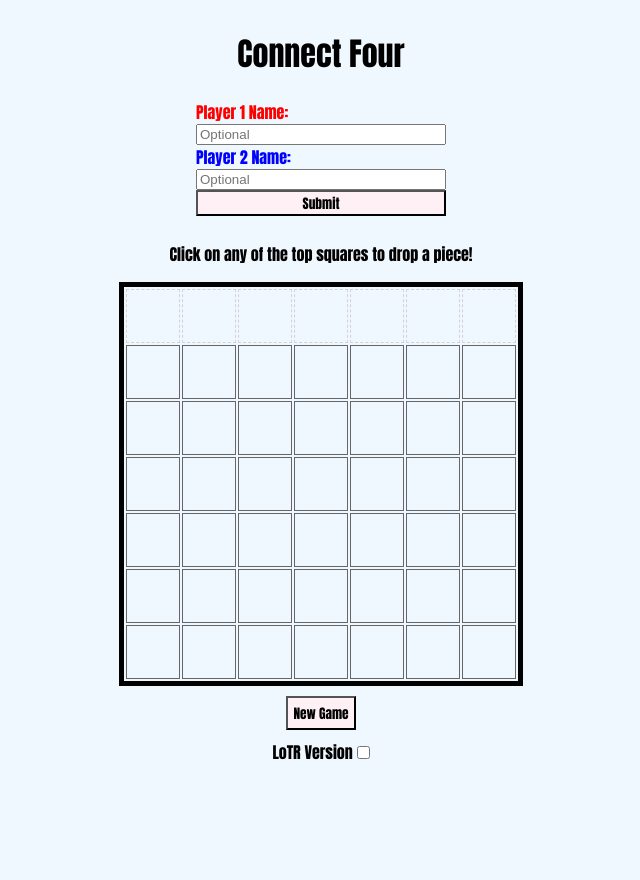
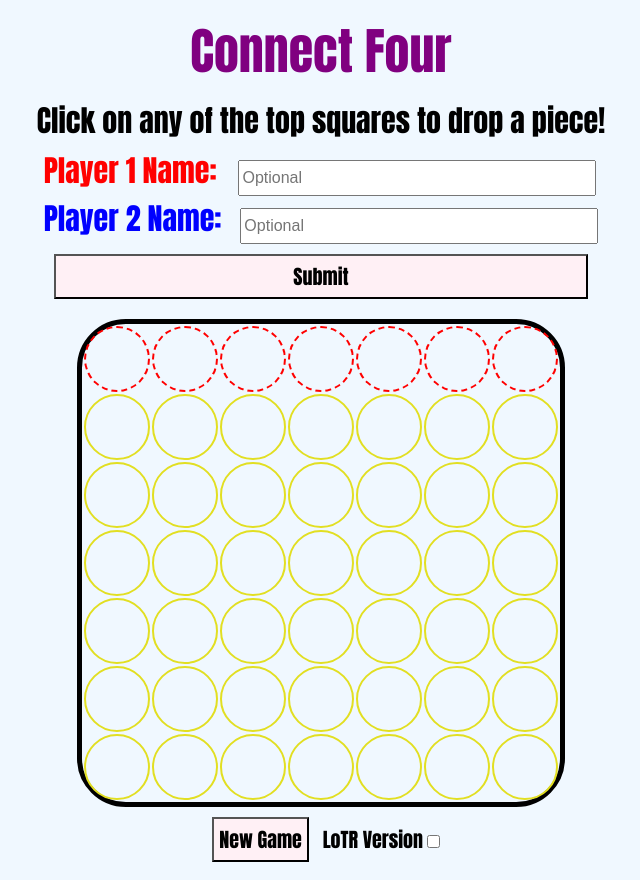
Before and after one commit to tsuyokoya/connect-four, a plain HTML site: page index.html in a window 1280 px wide. Shown: the whole page, without its empty margins (319-959 px from the left). Before the commit the page ends 800 px from the top, so only its background shows below. Drawn offline with Linux system fonts and the light colour scheme.

Commit message:
Added images folder and minor CSS layout updates

```diff
--- a/connect4.css
+++ b/connect4.css
@@ -8,33 +8,64 @@ body {
 
 /* game board table */
 
+h1 {
+  font-size: 50px;
+  margin:5px;
+  color:purple;
+}
+
+p {
+  font-size: 30px;
+  margin:5px;
+}
+
 #board td {
-  width: 50px;
-  height: 50px;
-  border: solid 1px #666;
+  width: 60px;
+  height: 60px;
+  border: solid 2px rgb(226, 223, 34);
+  border-radius: 50%;
 }
 
 #game {
   border: 5px solid black;
+  border-radius: 10%;
 }
 
-form {
+#form-control {
   margin-bottom:10px;
   display:flex;
   flex-direction: column;
-  width:250px;
+  flex-wrap: wrap;
+  justify-content: center;
+}
+
+#player1,
+#player2 {
+  height:30px;
+  width: 350px;
+  font-size: inherit;
+}
+
+#player1 {
+  margin-left:18px;
+}
+
+#player2 {
+  margin-left:15px;
 }
 
 button {
   font-family: inherit;
 }
 
-#player1{
+label[for=player1] {
   color:red;
+  font-size: 30px;
 }
 
-#player2{
+label[for=player2] {
   color:blue;
+  font-size: 30px;
 }
 /* pieces are div within game table cells: draw as colored circles */
 
@@ -56,28 +87,27 @@ button {
 /* column-top is table row of clickable areas for each column */
 
 #column-top td {
-  border: dashed 1px lightgray;
+  border: dashed 2px red;
 }
 
 #column-top td:hover {
   background-color: gold;
 }
 
-#submit,
-#reset {
+#submit-btn,
+#reset-btn {
   cursor: pointer;
   background-color: lavenderblush;
+  font-size: 20px;
+  margin:10px;
+  padding:5px;
 }
 
-#submit:hover,
-#reset:hover {
+#submit-btn:hover,
+#reset-btn:hover {
   opacity:50%;
   transform:translateY(-3px);
-}
-
-#reset {
-  margin:10px;
-  padding:5px;
+  transition-duration: 0.5s;
 }
 
 @keyframes drop {
@@ -85,20 +115,25 @@ button {
   100% { transform: translateY(0px); }
 }
 
-
-.p1Lotr {
-  background-image: url(https://compote.slate.com/images/6bb83d91-bd51-49c7-b054-550f5af8dc53.jpg);
+.p1-lotr {
+  background-image: url("images/lotr-sauron.jpeg");
   background-size:cover;
   background-position: center;
 }
 
-.p2Lotr {
-  background-image: url(https://www.looper.com/img/gallery/gandalfs-backstory-explained/intro-1566589403.jpg);
+.p2-lotr {
+  background-image: url("images/lotr-gandalf.jpeg");
   background-size:cover;
   background-position: center;
 }
 
-#lotr{
+#lotr-theme {
   margin:0;
   padding:0;
+  cursor: pointer;
 }
+
+label[for=lotr-theme]{
+  cursor:pointer;
+  font-size: 20px;
+}
--- a/connect4.js
+++ b/connect4.js
@@ -124,11 +124,11 @@ const placeInTable = (y, x) => {
 
     piece.classList.add("piece");
 
-    if(lotr.checked){
+    if(lotrTheme.checked){
       if(currPlayer === 1){
-        piece.classList.add("p1Lotr");
+        piece.classList.add("p1-lotr");
       } else {
-        piece.classList.add("p2Lotr");
+        piece.classList.add("p2-lotr");
       }
     } else {
       if(currPlayer === 1){
@@ -184,12 +184,12 @@ const checkForWin = () => {
 makeBoard();
 
 //handle custom player names
-const form = document.querySelector('form');
+const formControl = document.querySelector('#form-control');
 const input = document.querySelectorAll('input');
 let p1Name = 'Player 1';
 let p2Name = 'Player 2';
 
-form.addEventListener("submit",(e) => {
+formControl.addEventListener("submit",(e) => {
   p1Name = e.target[0].value;
   p2Name = e.target[1].value;
   e.preventDefault();
@@ -201,8 +201,8 @@ form.addEventListener("submit",(e) => {
 })
 
 //Reset board
-const reset = document.querySelector('#reset');
-reset.addEventListener('click',() => {
+const resetBtn = document.querySelector('#reset-btn');
+resetBtn.addEventListener('click',() => {
   //reset in-JS board
   board = [];
   makeBoard();
@@ -218,12 +218,12 @@ reset.addEventListener('click',() => {
 
 //change background image and piece images to Lord of the Rings theme
 const body = document.querySelector('body');
-const lotr = document.querySelector('#lotr');
+const lotrTheme = document.querySelector('#lotr-theme');
 
-lotr.addEventListener('click',(e) => {
-  let lotrEnabled = lotr.checked;
+lotrTheme.addEventListener('click',(e) => {
+  let lotrEnabled = lotrTheme.checked;
   if(lotrEnabled) {
-    body.style.backgroundImage = 'url(https://media.vanityfair.com/photos/6108358567433342b380092f/5:3/w_2000,h_1200,c_limit/lord-of-the-rings-amazon-studios.png)';
+    body.style.backgroundImage = 'url("images/lotr-background-image.png")';
     body.style.backgroundPosition = 'center';
   } else { //reset when unchecked
     body.style.backgroundImage = '';
--- a/index.html
+++ b/index.html
@@ -1,4 +1,5 @@
 <!doctype html>
+<html lang = "en">
   <head>
     <title>Connect 4</title>
     <link href="connect4.css" rel="stylesheet">
@@ -7,27 +8,28 @@
     <div id="header">
       <h1>Connect Four</h1>
     </div>
-<form action="">
-  <label for="player1" id="player1">Player 1 Name:</label>
-  <input type="text" name="player1" placeholder="Optional">
-  <label for="player2" id="player2">Player 2 Name:</label>
-  <input type="text" name="player2" placeholder = "Optional">
-  <button id="submit">Submit</button>
-</form>
     <div>
       <p>Click on any of the top squares to drop a piece!</p>
     </div>
+    <form id="form-control">
+      <div>
+        <label for="player1">Player 1 Name:</label>
+        <input type="text" id="player1" name="player1" placeholder="Optional">
+      </div>
+      <div>
+        <label for="player2">Player 2 Name:</label>
+        <input type="text" id="player2" name="player2" placeholder = "Optional">
+      </div>
+      <button id="submit-btn">Submit</button>
+    </form>
     <div id="game">
       <table id="board"></table>
     </div>
     <div>
-  <button id="reset">New Game</button>
-</div>
-<div>
-  <label for="lotr">LoTR Version</label>
-  <input type="checkbox" id="lotr" name="lotr">
+      <button id="reset-btn">New Game</button>
+      <label for="lotr-theme">LoTR Version</label>
+      <input type="checkbox" id="lotr-theme" name="lotr-theme">
     </div>
     <script src="connect4.js"></script>
-
   </body>
 </html>
```
Also changed, not shown: images/lotr-gandalf.jpeg (added), images/lotr-sauron.jpeg (added), 2 other files. Lines whose indentation alone changed are shown as unchanged.
